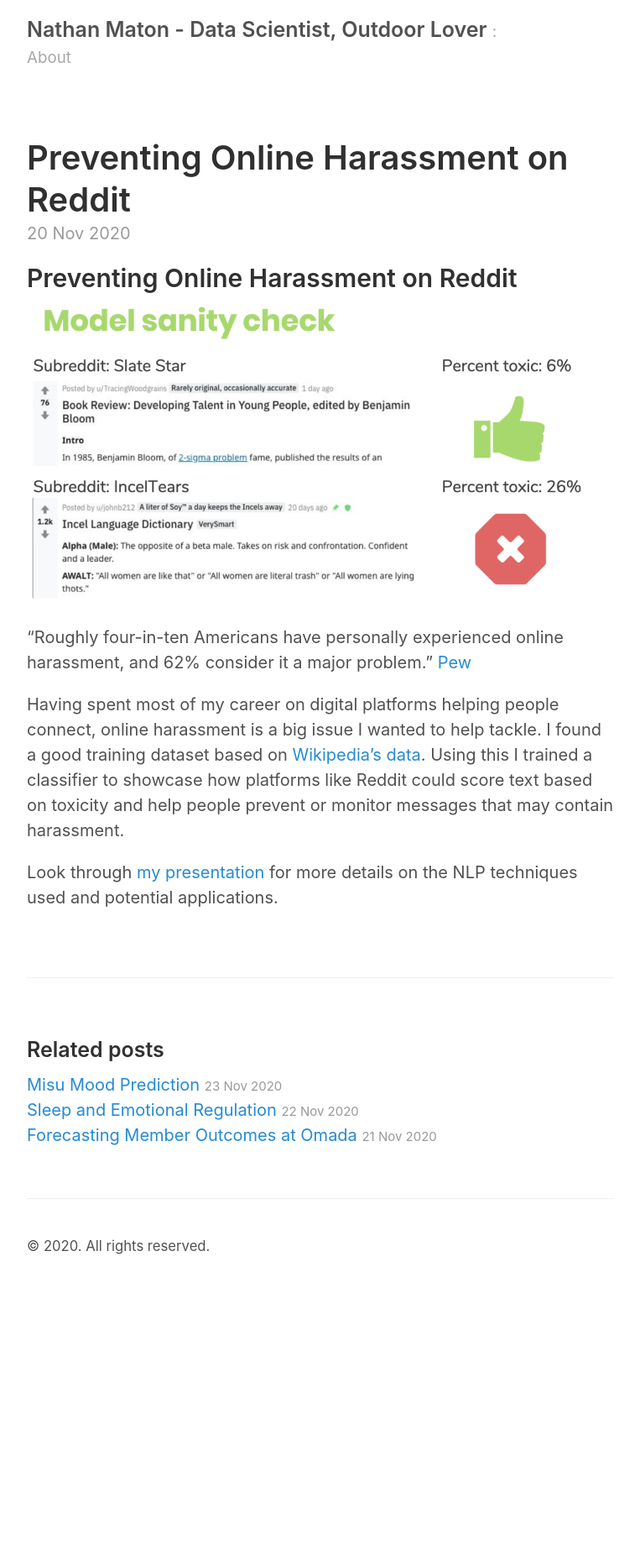
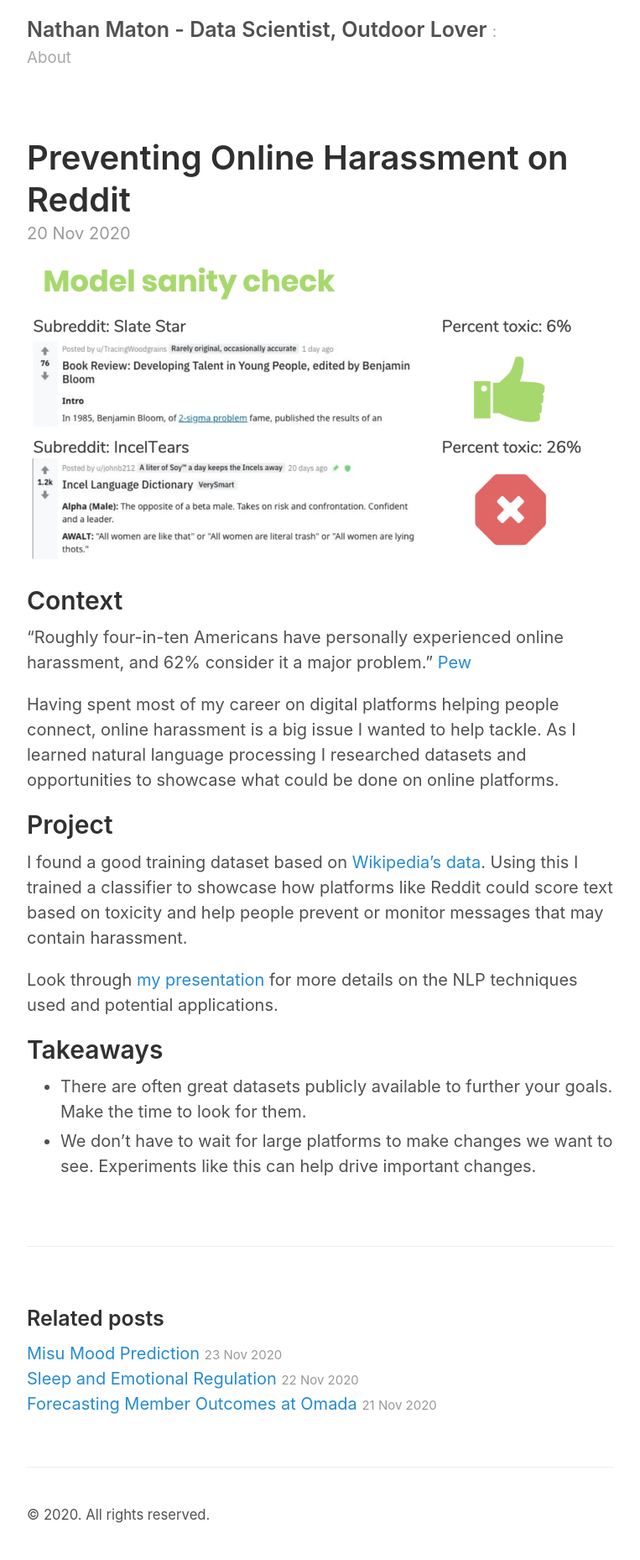
Before and after one commit to NathanMaton/nathanmaton.github.io, a Jekyll site: the page built from _posts/2020-11-20-preventing-online-harassment.md, in a window 1280 px wide. Shown: the whole page at 84% size, without its empty margins (258-1021 px from the left). Built offline with Jekyll 4.4.1, drawn with Linux system fonts in a browser that asks for light colours; before the commit the page ends 1538 px from its top, so only the background shows below that.

Commit message:
restructure posts

```diff
--- a/_posts/2020-11-20-preventing-online-harassment.md
+++ b/_posts/2020-11-20-preventing-online-harassment.md
@@ -3,19 +3,31 @@
 title: Preventing Online Harassment on Reddit
 ---
 
-Preventing Online Harassment on Reddit
------
+![Model sanity check image](/images/harassment_1.png)
 
-![Model sanity check image](/images/harassment_1.png)
+## Context
 
 "Roughly four-in-ten Americans have
 personally experienced online harassment, and 62% consider it a major problem."
 [Pew](https://www.pewresearch.org/internet/2017/07/11/online-harassment-2017/)
 
-Having spent most of my career on digital platforms helping people connect, online harassment
-is a big issue I wanted to help tackle. I found a good training dataset based on
+Having spent most of my career on digital platforms helping people connect,
+online harassment is a big issue I wanted to help tackle. As I learned
+natural language processing I researched datasets and opportunities to
+showcase what could be done on online platforms.
+
+## Project
+
+I found a good training dataset based on
 [Wikipedia's data](https://www.kaggle.com/c/jigsaw-toxic-comment-classification-challenge).
 Using this I trained a classifier to showcase how platforms like Reddit could score text
 based on toxicity and help people prevent or monitor messages that may contain harassment.
 
 Look through [my presentation](https://github.com/NathanMaton/prevent_harassment/blob/master/Presentation.pdf) for more details on the NLP techniques used and potential applications.
+
+## Takeaways
+
+* There are often great datasets publicly available to further your goals. Make
+the time to look for them.
+* We don't have to wait for large platforms to make changes we want to see. Experiments
+like this can help drive important changes.
```
Also changed, not shown: _posts/2020-11-18-resync_podcast.md (+18 -8 lines), _posts/2020-11-19-openideo-hybrid-research.md (+29 -66 lines), _posts/2020-11-21-forecasting_member_outcomes_omada.md (+12 -5 lines), _posts/2020-11-22-stanford-sleep-study.md (+18 -7 lines), _posts/2020-11-23-misu-mood-prediction.md (+11 -3 lines).
